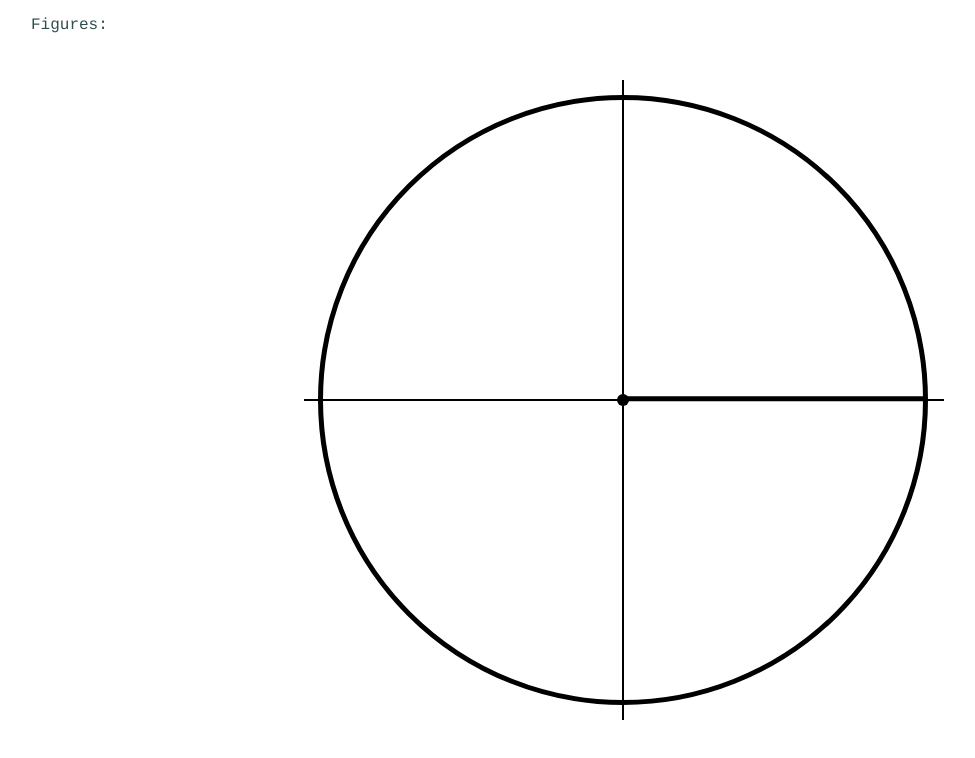
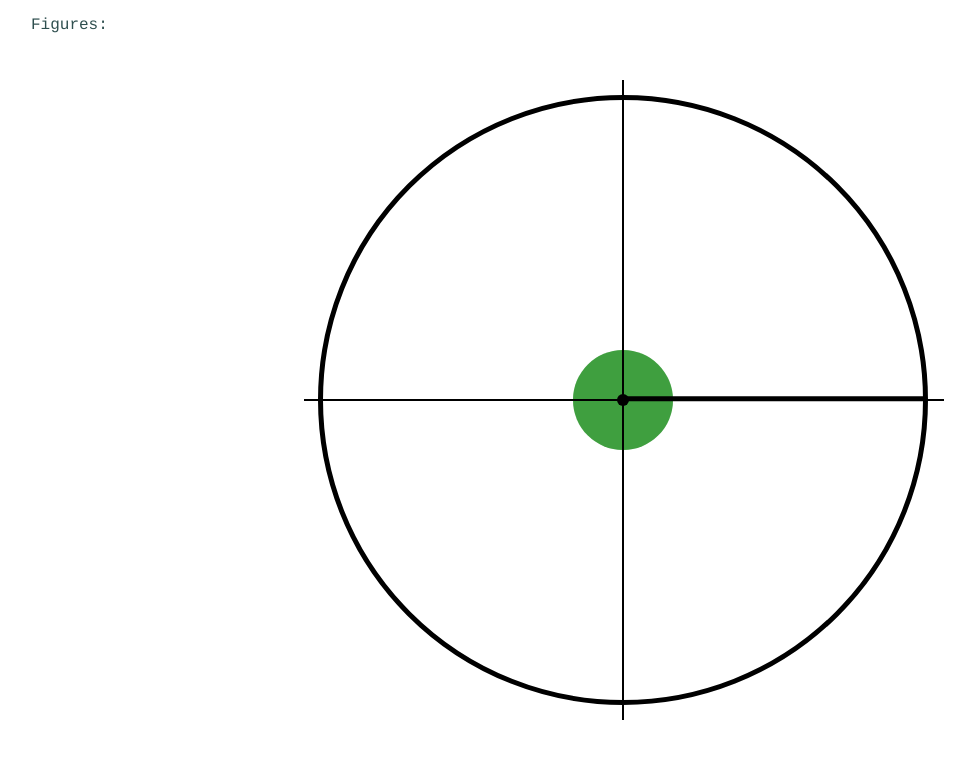
Before and after one commit to AntypeC/Unit-Circle, a plain HTML site: page index.html in a window 1280 px wide. Shown: the whole page, without its empty margins (17-992 px from the left). Drawn offline with Linux system fonts and the light colour scheme.

Commit message:
circle sector not displaying properly

```diff
--- a/index.html
+++ b/index.html
@@ -8,15 +8,17 @@
 </head>
 <body>
     <div id="viewport">
-        <div class="pointer" id="body">
-        </div>
+        <span class="sector"></span>
+        <span class="sector"></span>
+        <span class="circle" id="circle-border">
+            <span class="circle" id="dot"></span>
+        </span>
         <div>
             <span class="axis" id="x"></span>
             <span class="axis" id="y"></span>
         </div>
-        <span id="circle">
-            <span id="dot"></span>
-        </span>
+        <div class="pointer" id="body">
+        </div>
         <ul>
             <p>Figures: </p>
             <li id="coords"></li>
@@ -31,26 +33,33 @@
             height: 100vh;
             width: 100vw;
         }
-        #circle {
+        .circle {
             position: fixed;
             top: 50%;
             left: 50%;
             transform: translate(-50%, -50%);
+            border-radius: 50%;
+        }
+        #circle-border {
             height: 600px;
             width: 600px;
-            border-radius: 50%;
             border: 5px solid #000000;
             display: inline-block;
         }
         #dot {
+            height: 12px;
+            width: 12px;
+            background-color: black;
+        }
+        .sector {
             position: fixed;
             top: 50%;
             left: 50%;
             transform: translate(-50%, -50%);
-            height: 12px;
-            width: 12px;
-            background-color: black;
             border-radius: 50%;
+            height: 100px;
+            width: 100px;
+            background-color: rgba(0, 128, 0, 0.5);
         }
         .pointer {
             position: fixed;
--- a/index.js
+++ b/index.js
@@ -19,6 +19,17 @@ document.getElementById('viewport').addEventListener('mousemove', (event) => {
     }
     radian = Math.PI*(degree/180)
     document.getElementsByClassName('pointer')[0].style.transform = 'rotate('+(-degree-90)+'deg)';
+    var sector = document.getElementsByClassName('sector')
+    if (degree <= 180) {
+        sector[0].style.display = 'block';
+        sector[0].style.backgroundImage = "linear-gradient(-"+degree+"deg, transparent 50%, white 50%),linear-gradient("+0+"deg, white 50%, transparent 50%)";
+        sector[1].style.display = 'none';
+    } else {
+        // sector[0].style.display = 'none';
+        sector[0].style.backgroundImage = "linear-gradient(-"+180+"deg, transparent 50%, white 50%),linear-gradient("+0+"deg, white 50%, transparent 50%)";
+        sector[1].style.display = 'block';
+        sector[1].style.backgroundImage = "linear-gradient(-"+degree+"deg, transparent 50%, white 50%),linear-gradient("+180+"deg, white 50%, transparent 50%)";
+    }
     document.getElementById('coords').innerHTML = "P(" + x + ", " + y + ")";
     document.getElementById('angle').innerHTML = 'θ = '+ radian+' rad = '+degree+'°';
     document.getElementById('sin').innerHTML = 'sin(θ) = '+Math.sin(radian);
```
Also changed, not shown: scratchpad.txt (deleted).
